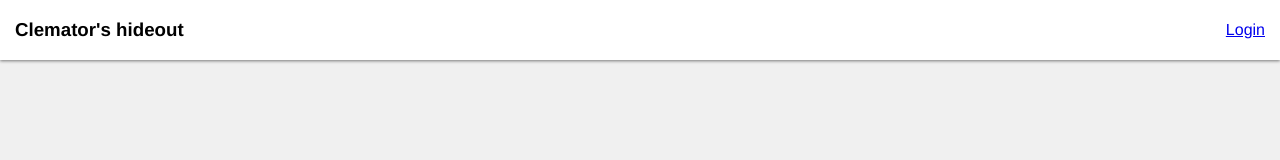
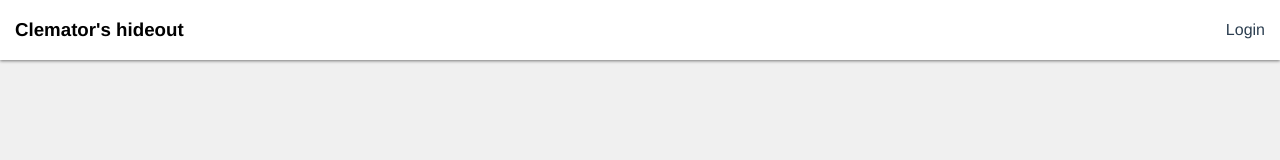
Before and after one commit to clemator/vue-personal-website, a Vue app: page /#/ in a window 1280 px wide. Shown: the top 160 px of the page. Built offline with nearby package versions, Linux system fonts and the light colour scheme.

Commit message:
Add vue-cli config for scss global loader

```diff
--- /dev/null
+++ b/src/assets/scss/base/_reset.scss
@@ -0,0 +1,37 @@
+// Most simple reset ever found
+// @link https://meiert.com/en/blog/stop-using-resets/#comment-240548
+html{
+  box-sizing: border-box;
+  height: 100%
+}
+
+*,
+:after,
+:before{
+  margin: 0;
+  padding: 0;
+  border: 0;
+  outline: 0;
+  box-sizing: inherit
+}
+
+::-moz-focus-inner{
+  border: 0;
+}
+
+body{
+  position:relative;
+}
+
+a{
+  text-decoration: none;
+  color: inherit
+}
+
+a:focus{
+  outline: 0;
+}
+
+ul{
+  list-style:none;
+}
--- /dev/null
+++ b/src/assets/scss/main.scss
@@ -0,0 +1,5 @@
+@charset 'utf-8';
+
+@import './base/_reset.scss';
+
+@import './variables/color.scss';
--- /dev/null
+++ b/src/assets/scss/variables/color.scss
@@ -0,0 +1 @@
+$background-color-light-grey: #F0F0F0;
--- a/src/layouts/AnonymousLayout.vue
+++ b/src/layouts/AnonymousLayout.vue
@@ -19,6 +19,6 @@ export default {
 <style lang="scss">
 .anonymous-layout {
   height: 100%;
-  background-color: #F0F0F0;
+  background-color: $background-color-light-grey;
 }
 </style>
--- /dev/null
+++ b/vue.config.js
@@ -0,0 +1,12 @@
+module.exports = {
+  css: {
+    loaderOptions: {
+      // pass options to sass-loader
+      sass: {
+        // @/ is an alias to src/
+        // so this assumes you have a file named `src/variables.scss`
+        data: `@import "~@/assets/scss/main.scss";`
+      }
+    }
+  }
+};
```
